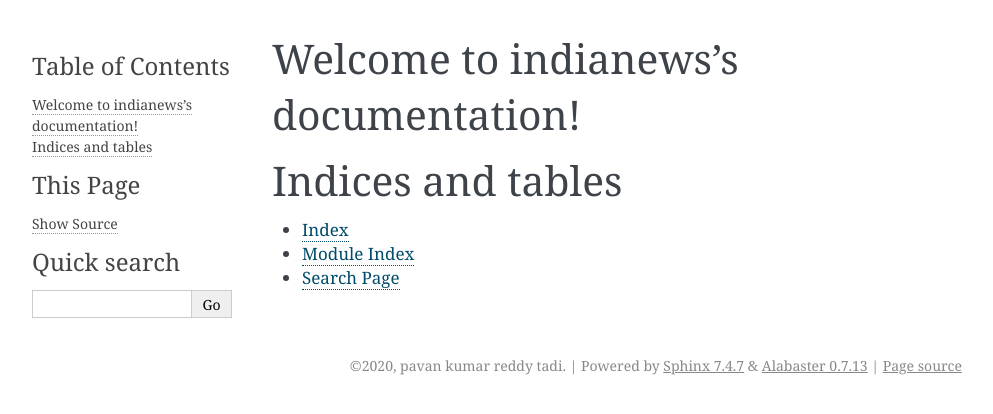
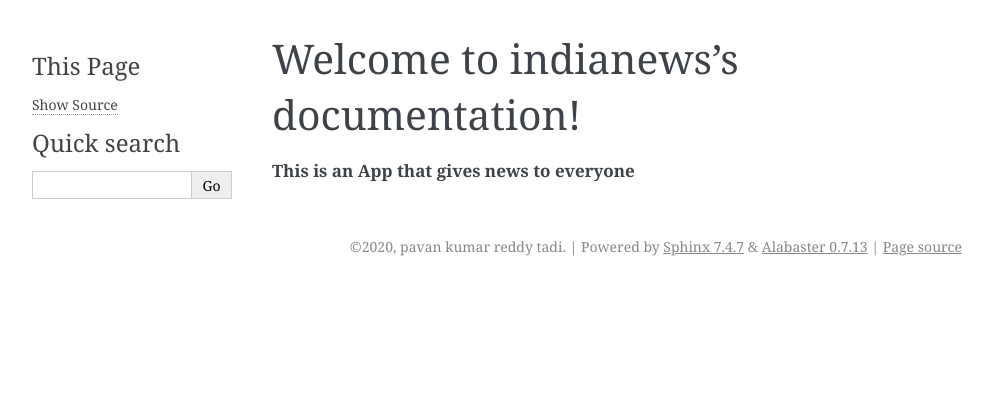
Before and after one commit to pavankumart46/IndiaNews, a Sphinx documentation site: the page built from docs/source/index.rst, in a window 1280 px wide. Shown: the top 414 px of the page, without its empty margins (148-1141 px from the left). Built offline with Sphinx 7.4.7, drawn with Linux system fonts in a browser that asks for light colours.

Commit message:
Update index.rst

```diff
--- a/docs/source/index.rst
+++ b/docs/source/index.rst
@@ -6,15 +6,4 @@
 Welcome to indianews's documentation!
 =====================================
 
-.. toctree::
-   :maxdepth: 2
-   :caption: Contents:
-
-
-
-Indices and tables
-==================
-
-* :ref:`genindex`
-* :ref:`modindex`
-* :ref:`search`
+**This is an App that gives news to everyone**
```
